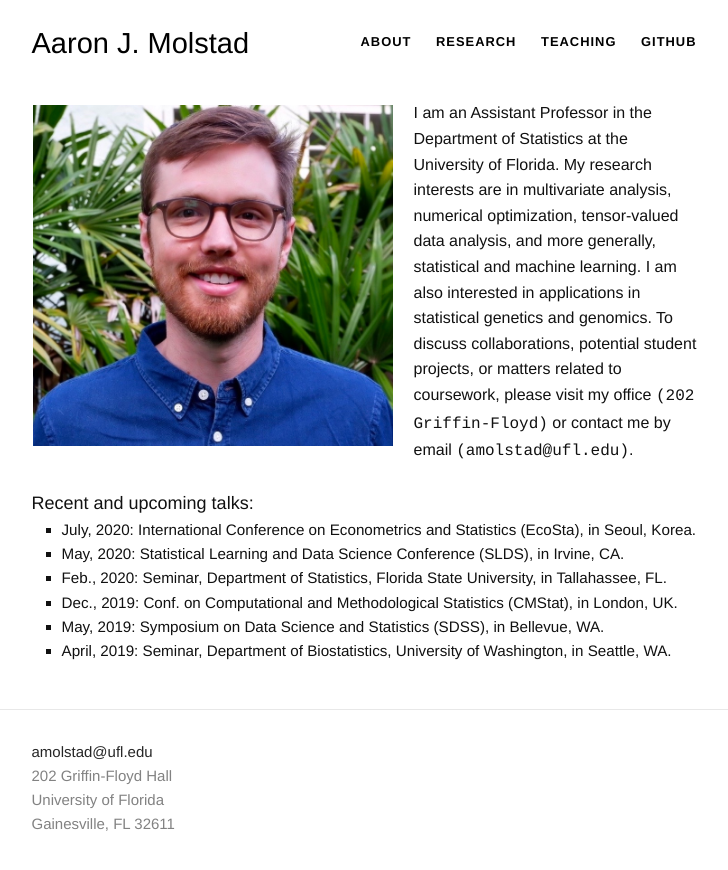
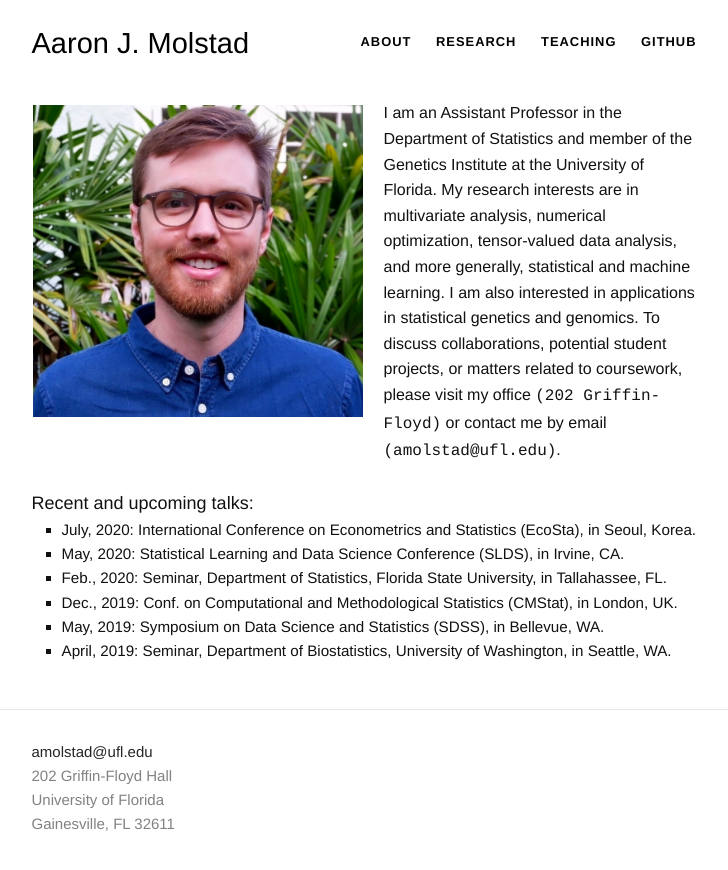
Before and after one commit to ajmolstad/ajmolstad.github.io, a Jekyll site: the page built from index.html, in a window 1280 px wide. Shown: the top 870 px of the page, without its empty margins (276-1004 px from the left). Built offline with Jekyll 4.4.1, drawn with Linux system fonts in a browser that asks for light colours.

Commit message:
Update index.html

```diff
--- a/index.html
+++ b/index.html
@@ -15,13 +15,13 @@ layout: default
 
 
 <div class="default">
- <dl class="wp-caption alignleft" style="max-width: 360px">
+ <dl class="wp-caption alignleft" style="max-width: 330px">
 <dt><a href=""><img class="" src="/images/Molstad-2.jpg" alt="" /></a>
 	<img padding: 6px;></dt>
 <dd></dd>
 </dl>
 <font size="3">
-	I am an Assistant Professor in the Department of Statistics at the University of Florida. My research interests are in multivariate analysis, numerical optimization, tensor-valued data analysis, and more generally, statistical and machine learning. I am also interested in applications in statistical genetics and genomics. To discuss collaborations, potential student projects, or matters related to coursework, please visit my office <font style="font-family:courier"> (202 Griffin-Floyd)</font> or contact me by email <font style="font-family:courier"> (amolstad@ufl.edu)</font>.
+	I am an Assistant Professor in the Department of Statistics and member of the Genetics Institute at the University of Florida. My research interests are in multivariate analysis, numerical optimization, tensor-valued data analysis, and more generally, statistical and machine learning. I am also interested in applications in statistical genetics and genomics. To discuss collaborations, potential student projects, or matters related to coursework, please visit my office <font style="font-family:courier"> (202 Griffin-Floyd)</font> or contact me by email <font style="font-family:courier"> (amolstad@ufl.edu)</font>.
 	</font>
 <!-- <p style="font-family:courier;font-size:130%;">
 Assistant Professor  <br>
```
